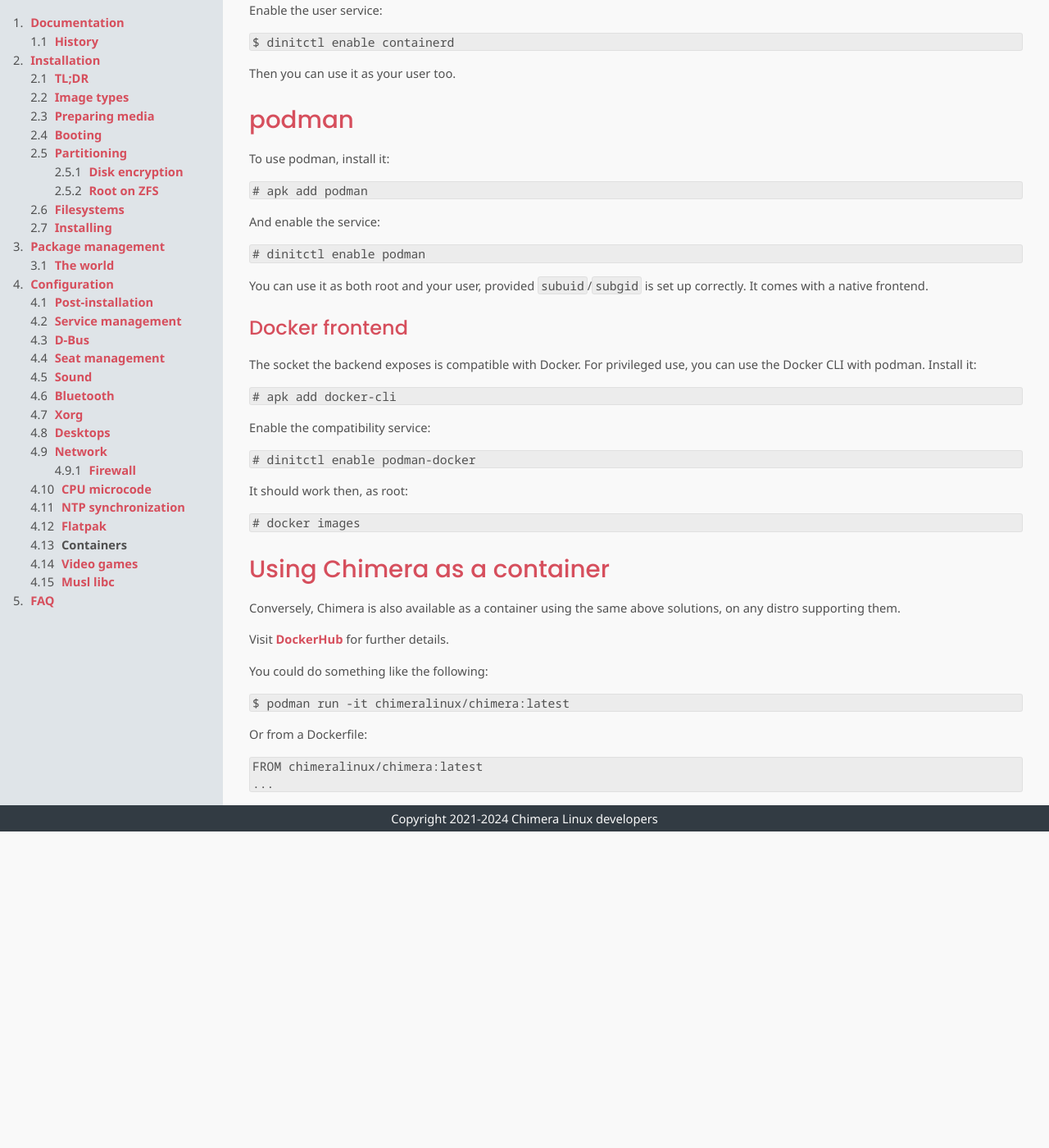
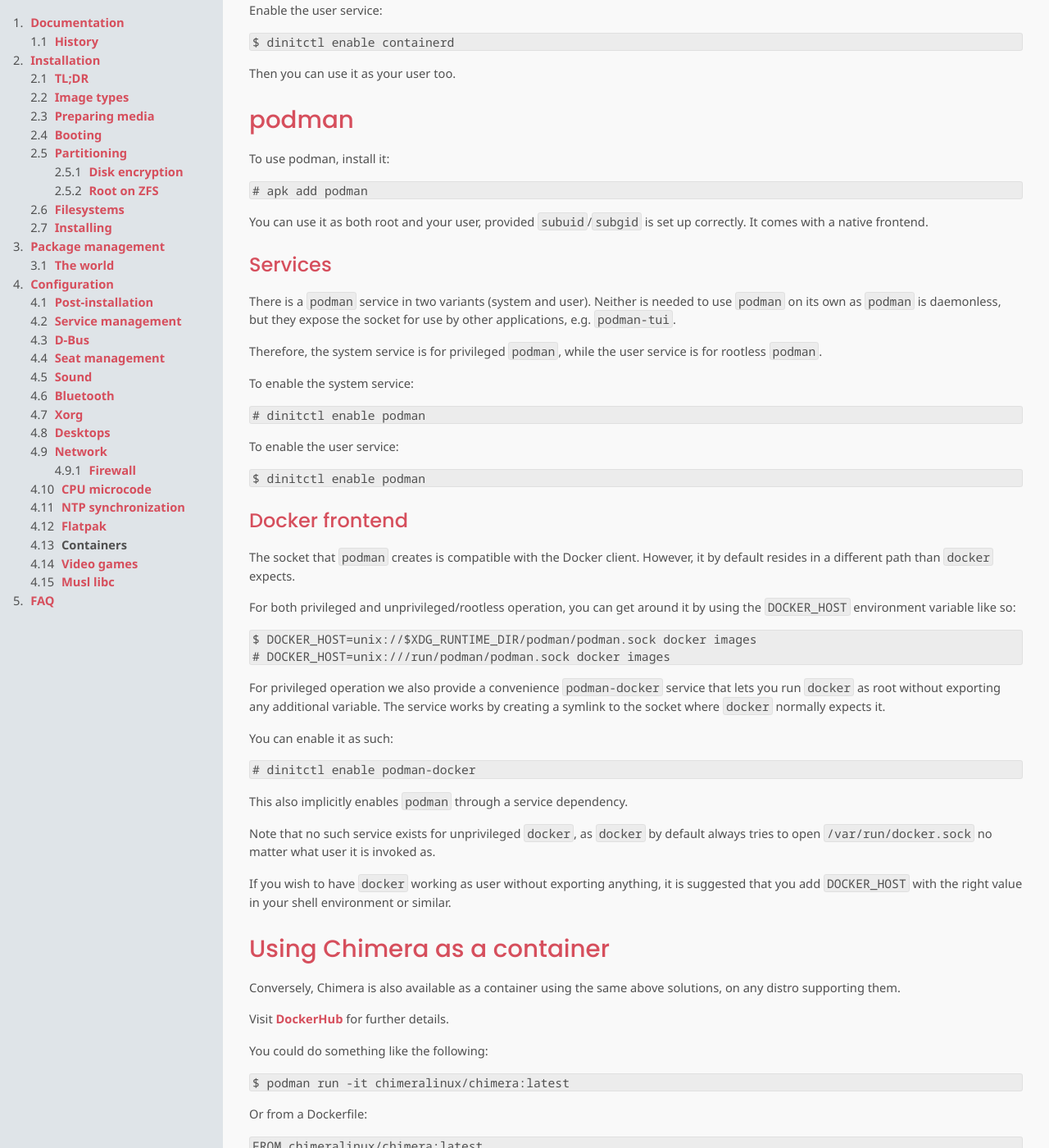
Before and after one commit to chimera-linux/chimera-linux.github.io, a Jekyll site: the page built from _docs/configuration/containers.md, in a window 1280 px wide and 1400 px high, scrolled down 972 px. Shown: the whole window at 82% size. Built offline with Jekyll 4.4.1, drawn with Linux system fonts in a browser that asks for light colours; before the commit the page ends 1986 px from its top, so only the background shows below that.

Commit message:
clarify podman containers documentation

````diff
--- a/_docs/configuration/containers.md
+++ b/_docs/configuration/containers.md
@@ -70,35 +70,63 @@
 # apk add podman
 ```
 
-And enable the service:
+You can use it as both root and your user, provided `subuid`/`subgid` is
+set up correctly. It comes with a native frontend.
+
+### Services
+
+There is a `podman` service in two variants (system and user). Neither is
+needed to use `podman` on its own as `podman` is daemonless, but they
+expose the socket for use by other applications, e.g. `podman-tui`.
+
+Therefore, the system service is for privileged `podman`, while the user
+service is for rootless `podman`.
+
+To enable the system service:
 
 ```
 # dinitctl enable podman
 ```
 
-You can use it as both root and your user, provided `subuid`/`subgid` is
-set up correctly. It comes with a native frontend.
+To enable the user service:
+
+```
+$ dinitctl enable podman
+```
 
 ### Docker frontend
 
-The socket the backend exposes is compatible with Docker. For privileged
-use, you can use the Docker CLI with podman. Install it:
+The socket that `podman` creates is compatible with the Docker client.
+However, it by default resides in a different path than `docker` expects.
+
+For both privileged and unprivileged/rootless operation, you can get around
+it by using the `DOCKER_HOST` environment variable like so:
 
 ```
-# apk add docker-cli
+$ DOCKER_HOST=unix://$XDG_RUNTIME_DIR/podman/podman.sock docker images
+# DOCKER_HOST=unix:///run/podman/podman.sock docker images
 ```
 
-Enable the compatibility service:
+For privileged operation we also provide a convenience `podman-docker` service
+that lets you run `docker` as root without exporting any additional variable.
+The service works by creating a symlink to the socket where `docker` normally
+expects it.
+
+You can enable it as such:
 
 ```
 # dinitctl enable podman-docker
 ```
 
-It should work then, as root:
+This also implicitly enables `podman` through a service dependency.
 
-```
-# docker images
-```
+Note that no such service exists for unprivileged `docker`, as `docker` by
+default always tries to open `/var/run/docker.sock` no matter what user it
+is invoked as.
+
+If you wish to have `docker` working as user without exporting anything, it
+is suggested that you add `DOCKER_HOST` with the right value in your shell
+environment or similar.
 
 ## Using Chimera as a container
 
````
